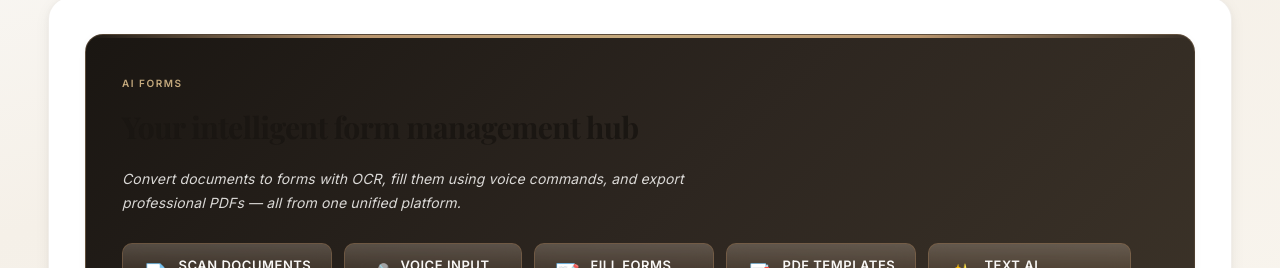
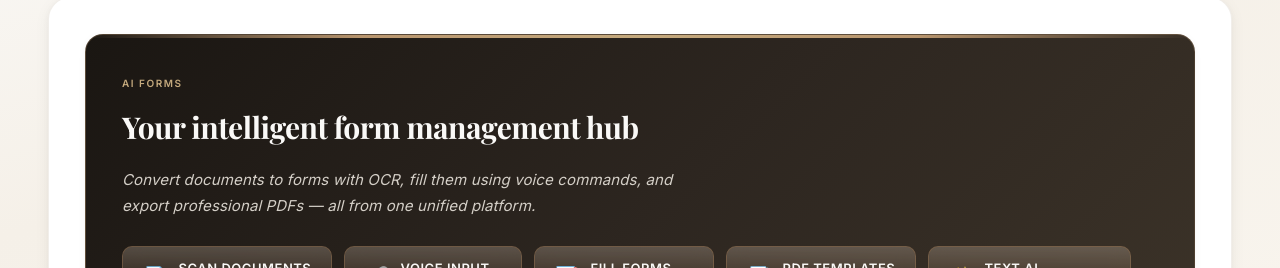
Before and after one commit to ElevateDynasty/Ai-Form, a React (Vite) app in the folder frontend/: page / in a window 1280 px wide. Shown: the part 164-432 px from the top of the page. Built offline with nearby package versions, Linux system fonts and the light colour scheme; no server answers; sample sign-in values are in the browser's storage.

Commit message:
fix: improve text visibility in hero section - better contrast colors

```diff
--- a/frontend/src/main.jsx
+++ b/frontend/src/main.jsx
@@ -88,10 +88,10 @@ function Dashboard(){
           background: "linear-gradient(90deg, transparent, #b8956e, #c4a97d, #b8956e, transparent)"
         }} />
         <p className="eyebrow" style={{ color: "#c4a97d", fontWeight: 600, letterSpacing: "0.15em" }}>{t("app_name")}</p>
-        <h2 style={{ fontSize: 30, fontWeight: 700, margin: "10px 0 14px", letterSpacing: "-0.5px", fontFamily: "'Playfair Display', Georgia, serif" }}>
+        <h2 style={{ fontSize: 30, fontWeight: 700, margin: "10px 0 14px", letterSpacing: "-0.5px", fontFamily: "'Playfair Display', Georgia, serif", color: "#faf9f7" }}>
           {t("welcome_title")}
         </h2>
-        <p style={{ opacity: 0.85, maxWidth: 600, marginBottom: 28, lineHeight: 1.7, fontStyle: "italic" }}>
+        <p style={{ color: "#d4cfc7", maxWidth: 600, marginBottom: 28, lineHeight: 1.7, fontStyle: "italic", fontSize: 15 }}>
           {t("welcome_subtitle")}
         </p>
         <div style={{ display: "flex", flexWrap: "wrap", gap: 12 }}>
```
